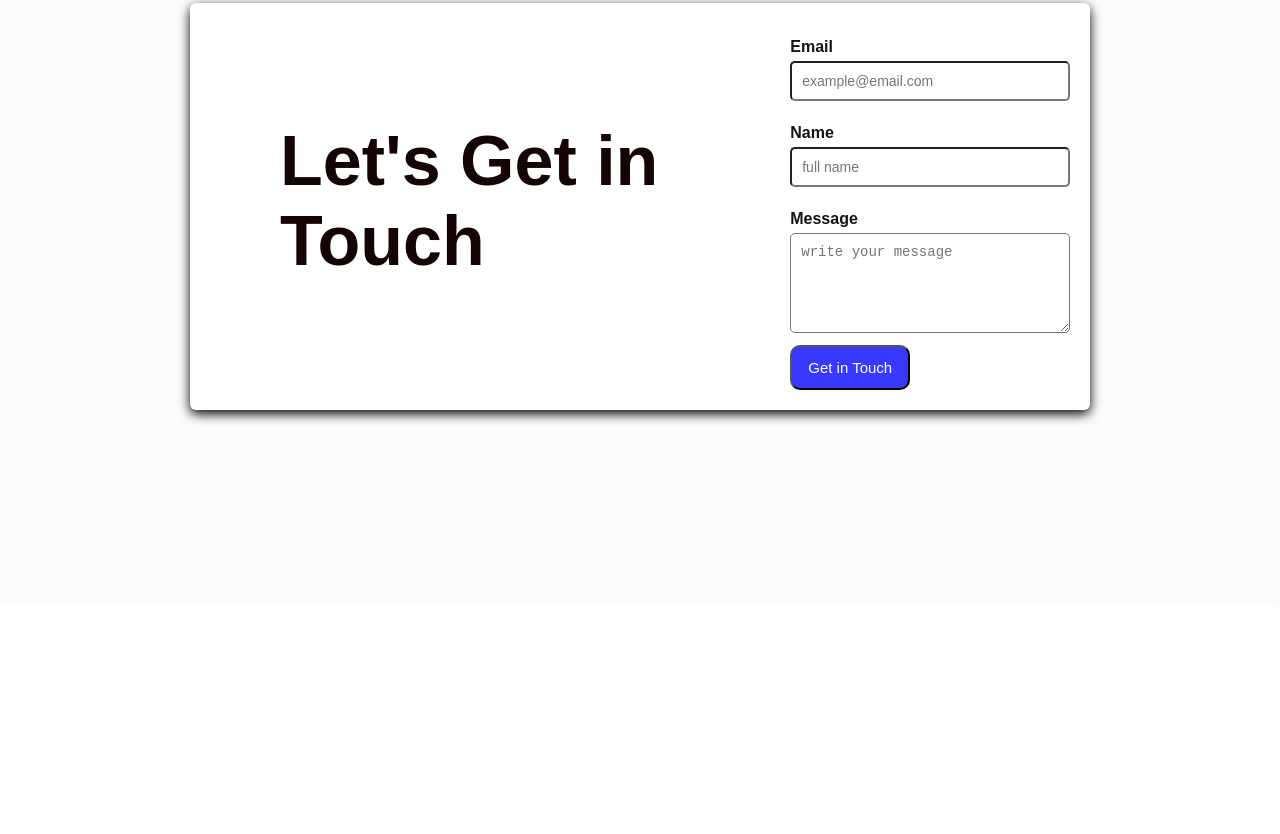
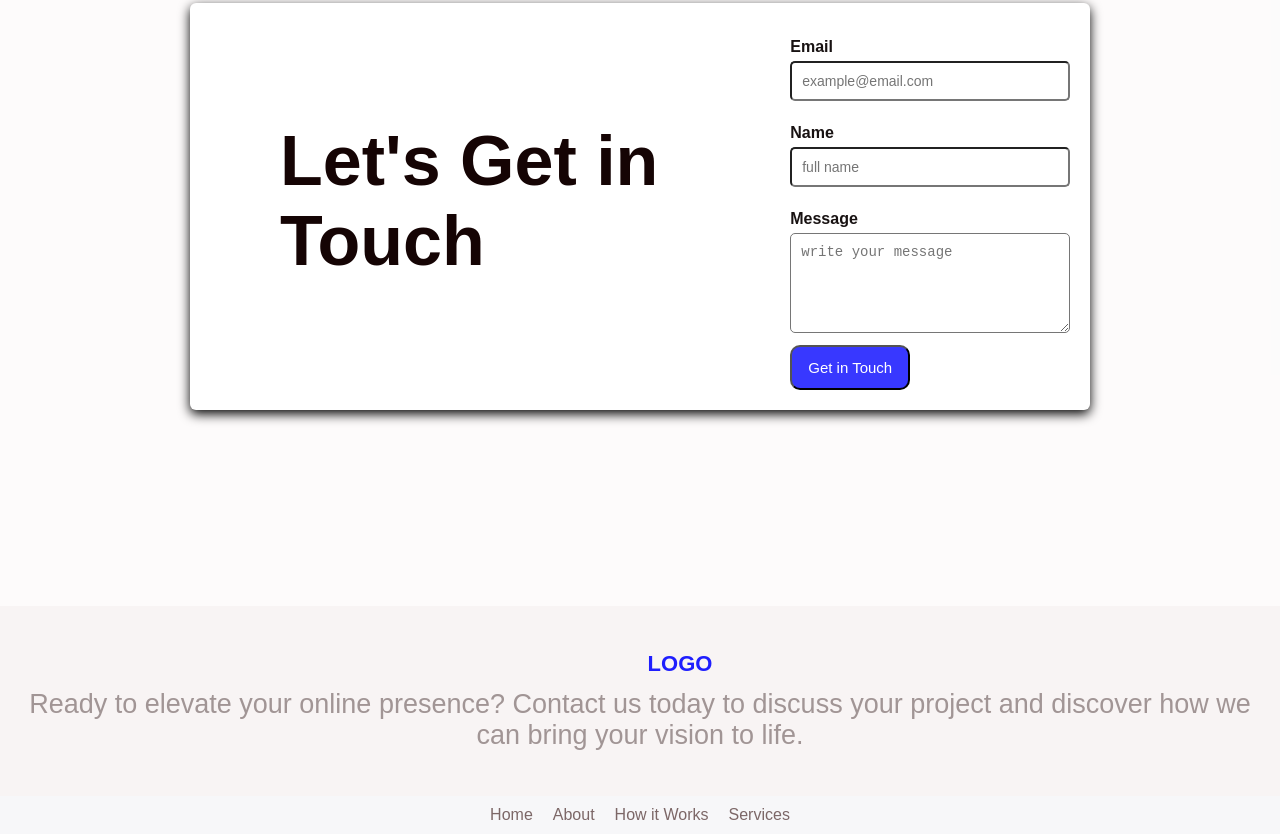
Before and after one commit to Sazzadhossain2003/assignment-1, a plain HTML site: page index.html in a window 1280 px wide. Shown: the part 1912-2746 px from the top of the page. Before the commit the page ends 2518 px from the top, so only its background shows below. Drawn offline with Linux system fonts and the light colour scheme.

Commit message:
added a navigation file

```diff
--- a/index.html
+++ b/index.html
@@ -139,7 +139,20 @@
     </div>
     </section>
 
-
+    <section class="sazzad">
+        <div class="hossain">
+        <h1 class="logo">LOGO</h1>
+        <p class="paragraph"> Ready to elevate your online presence? Contact us today to discuss your project and discover how we can bring your vision to life.</p>
+     </div>
+     <nav class="kushtia">
+        <ul class="navigation">
+            <li><a href="">Home</a></li>
+            <li><a href="">About</a></li>
+            <li><a href="">How it Works</a></li>
+            <li><a href="">Services</a></li>
+        </ul>
+     </nav>
+    </section>
 
 </body>
 </html>
--- a/style/style.css
+++ b/style/style.css
@@ -221,3 +221,41 @@ form textarea{
     display: flex;
 
 }
+.sazzad{
+    font-family: Arial, sans-serif;
+    margin: 0;
+    padding: 0;
+    background-color: rgb(248, 244, 244);
+}
+.hossain{
+    text-align: center;
+    padding: 45px 20px;
+    color: rgb(144, 113, 113);
+}
+.paragraph{
+    font-size: 27px;
+    margin-top: 12px;
+    color: rgb(161, 149, 149);
+}
+.kushtia{
+    background-color: rgb(247, 247, 249);
+    padding: 10px 0;
+}
+.navigation{
+    list-style: none;
+    display: flex;
+    justify-content: center;
+    margin: 0;
+    padding: 0;
+}
+.navigation li{
+    margin: 0 10px;
+}
+.navigation a{
+    color: rgb(124, 103, 103);
+    text-decoration: none;
+    font-weight: 500px;
+}
+.navigation a:hover{
+    text-decoration: underline;
+}
```
